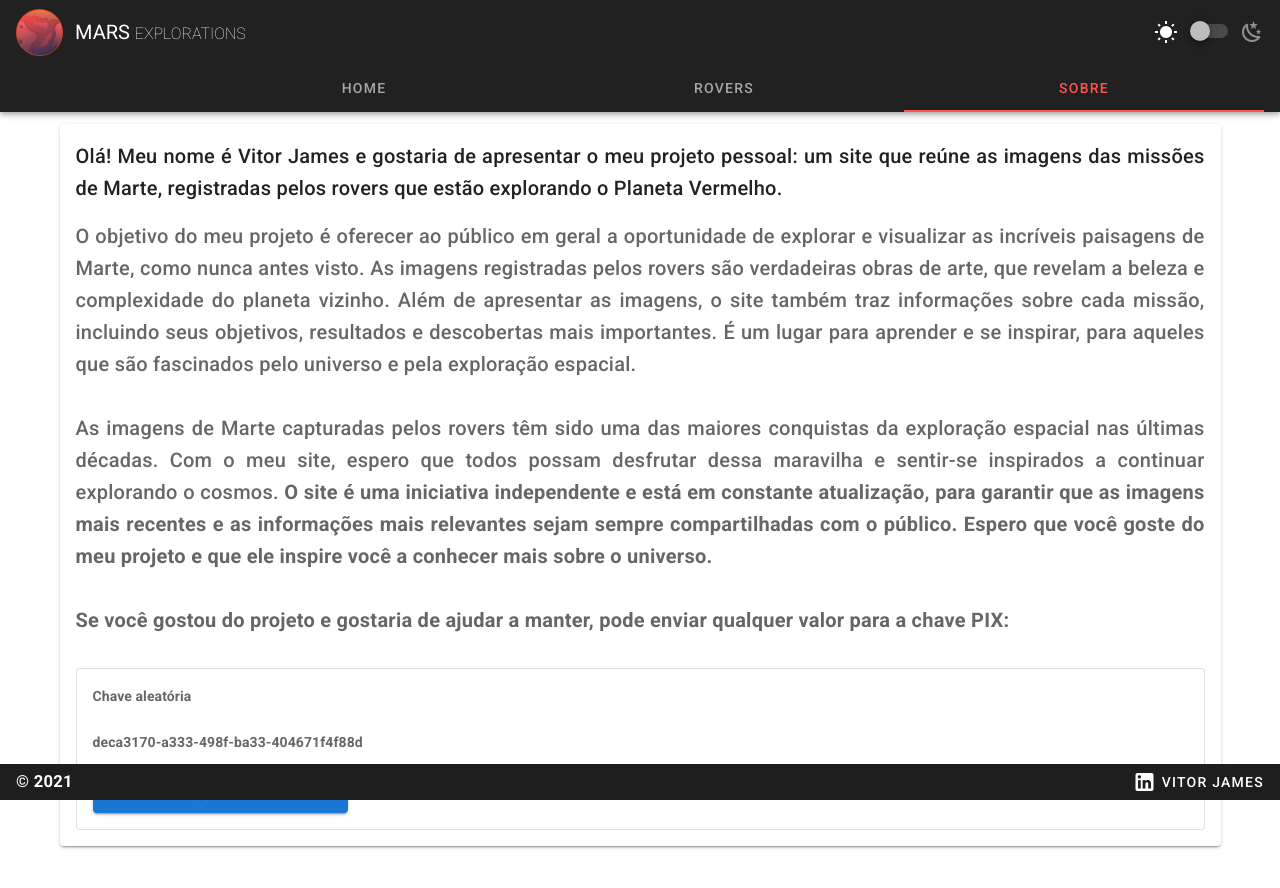
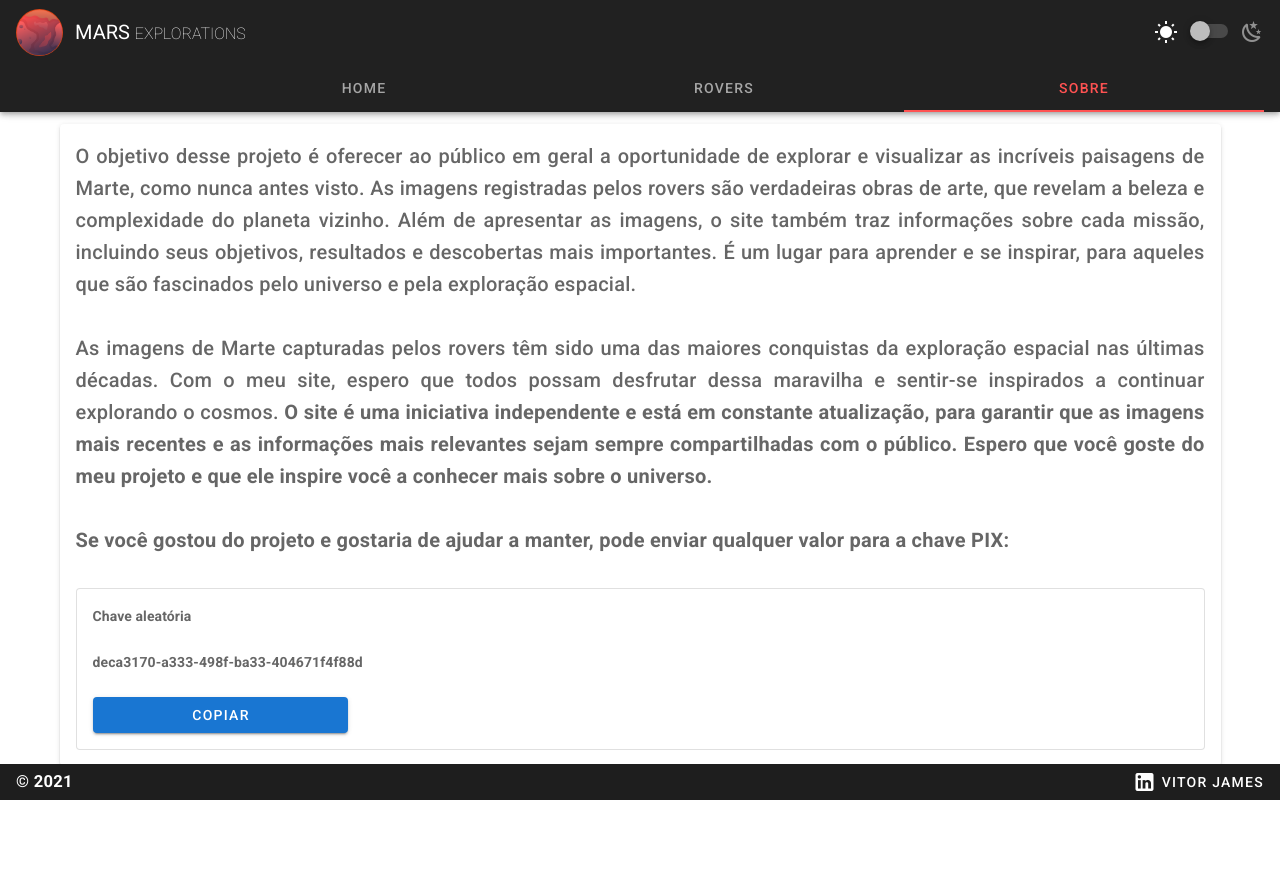
Before and after one commit to VitorJames/mars-explorations, a Vue app: page /about in a window 1280 px wide. Shown: the top 888 px of the page. After the commit the page ends 814 px from the top, so only its background shows below. Built offline with nearby package versions, Linux system fonts and the light colour scheme.

Commit message:
remove card title from about

```diff
--- a/src/views/About.vue
+++ b/src/views/About.vue
@@ -1,13 +1,8 @@
 <template>
   <v-container class="pb-12">
     <v-card>
-      <v-card-title class="text-justify">
-        Olá! Meu nome é Vitor James e gostaria de apresentar o meu projeto
-        pessoal: um site que reúne as imagens das missões de Marte, registradas
-        pelos rovers que estão explorando o Planeta Vermelho.
-      </v-card-title>
       <v-card-text class="text-sm-h6 text-justify">
-        O objetivo do meu projeto é oferecer ao público em geral a oportunidade
+        O objetivo desse projeto é oferecer ao público em geral a oportunidade
         de explorar e visualizar as incríveis paisagens de Marte, como nunca
         antes visto. As imagens registradas pelos rovers são verdadeiras obras
         de arte, que revelam a beleza e complexidade do planeta vizinho. Além de
```
